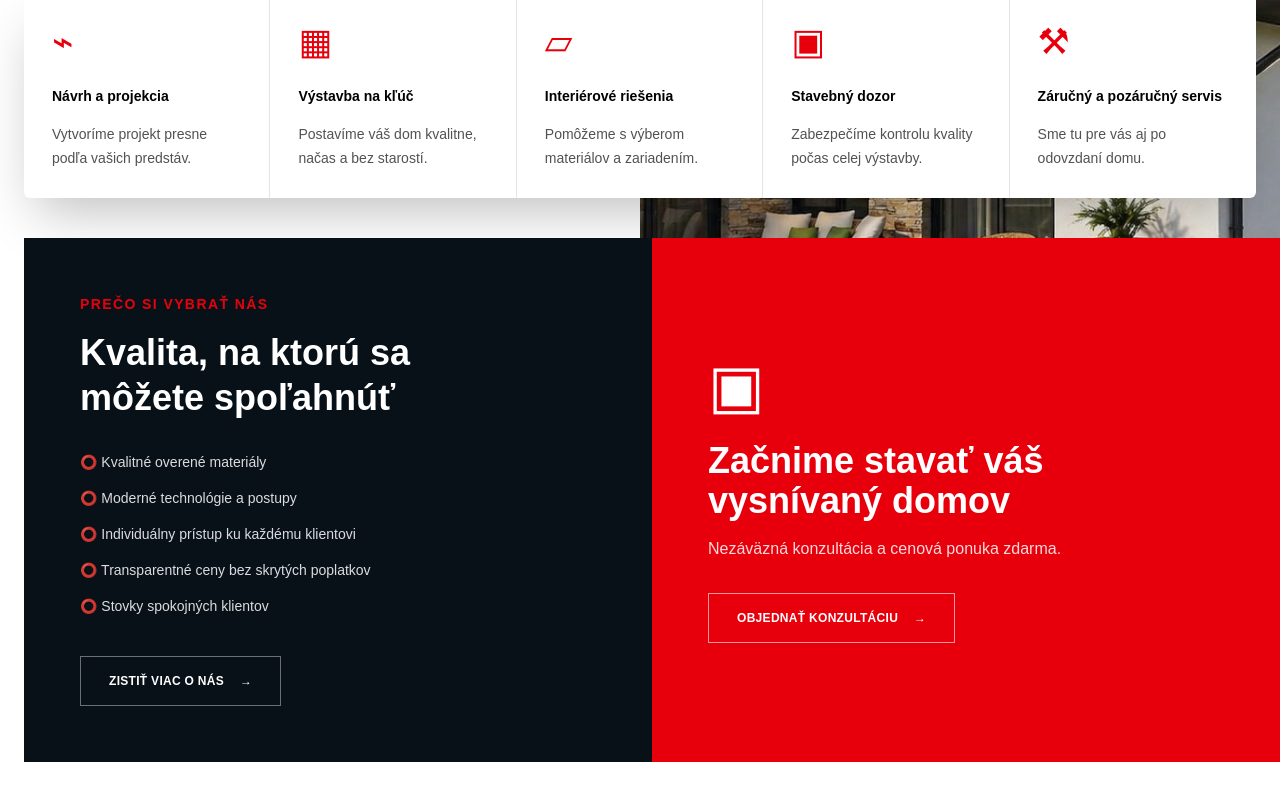
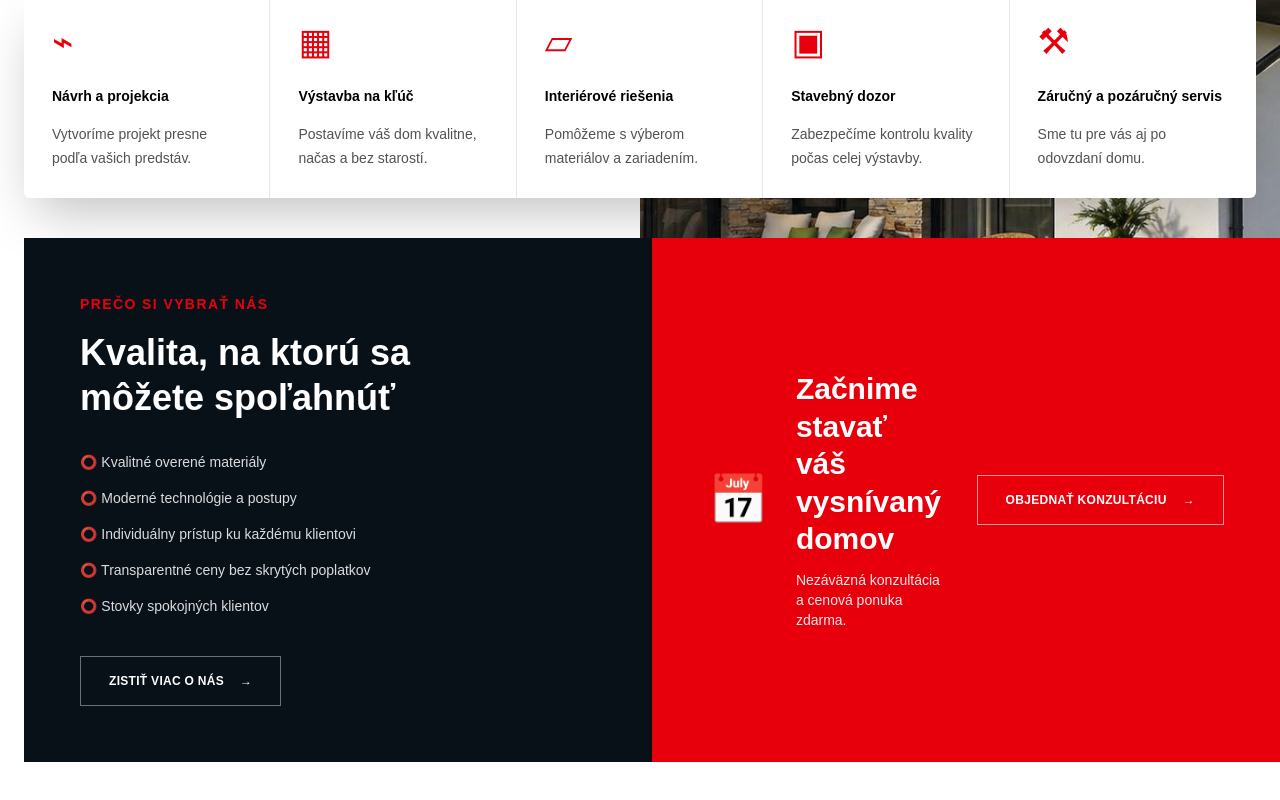
Before and after one commit to mgombr-dotcom/domprevas-new, a Next.js app: page / in a window 1280 px wide. Shown: the part 2500-3300 px from the top of the page. Built offline with nearby package versions, Linux system fonts and the light colour scheme.

Commit message:
style red consultation box

```diff
--- a/app/page.tsx
+++ b/app/page.tsx
@@ -333,19 +333,24 @@ export default function Home() {
               </a>
             </div>
 
-            <div className="flex min-h-[260px] items-center bg-red-600 p-10 text-white md:p-14 lg:w-[calc(100%+((100vw-1280px)/2))] lg:pr-[calc((100vw-1280px)/2+56px)]">
-              <div>
-                <div className="mb-6 text-6xl">▣</div>
-                <h3 className="mb-4 text-4xl font-extrabold">
-                  Začnime stavať váš vysnívaný domov
-                </h3>
-                <p className="mb-8 text-white/85">
-                  Nezáväzná konzultácia a cenová ponuka zdarma.
-                </p>
+            <div className="flex min-h-[160px] items-center bg-red-600 px-10 py-8 text-white md:px-14 lg:w-[calc(100%+((100vw-1280px)/2))] lg:pr-[calc((100vw-1280px)/2+56px)]">
+              <div className="flex w-full flex-col gap-8 lg:flex-row lg:items-center lg:justify-between">
+                <div className="flex items-center gap-7">
+                  <div className="text-5xl leading-none">📅</div>
+
+                  <div>
+                    <h3 className="text-2xl font-extrabold leading-tight md:text-3xl">
+                      Začnime stavať váš vysnívaný domov
+                    </h3>
+                    <p className="mt-3 text-sm text-white/90">
+                      Nezáväzná konzultácia a cenová ponuka zdarma.
+                    </p>
+                  </div>
+                </div>
 
                 <a
                   href="#kontakt"
-                  className="inline-flex border border-white/60 px-7 py-4 text-xs font-bold uppercase tracking-wide transition hover:bg-white hover:text-red-600"
+                  className="inline-flex shrink-0 items-center justify-center border border-white/60 px-7 py-4 text-xs font-bold uppercase tracking-wide transition hover:bg-white hover:text-red-600"
                 >
                   Objednať konzultáciu <span className="ml-4">→</span>
                 </a>
```
